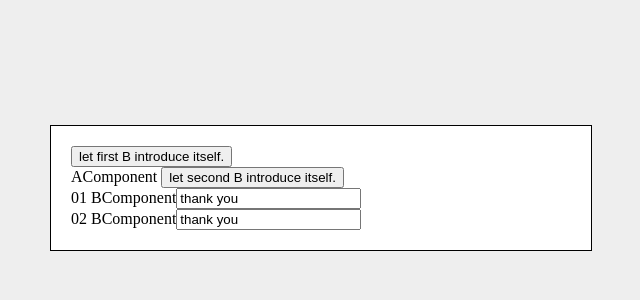
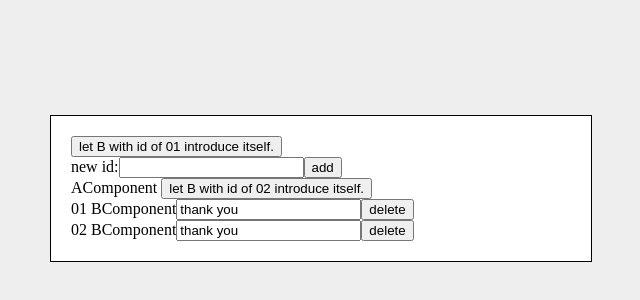
Before and after one commit to Ryo98-SL/react-awesome-api-bridge, a React app: page / in a window 1280 px wide. Shown: the part 212-512 px from the top of the page, without its empty margins (319-959 px from the left). Built offline with nearby package versions, Linux system fonts and the light colour scheme.

Commit message:
fix onInit option and its type

```diff
--- a/src/bridge.tsx
+++ b/src/bridge.tsx
@@ -26,13 +26,13 @@ import {
 const createBridge = <
     A extends APIParams,
 >() => {
-    const output = genOutput<A>()
+    const output = genOutput<A>();
     const currying = <O extends BridgeAPIOptions<A>>(options?: O) => {
-        return genOutput<A, O>(options)
+        return genOutput<A, O>(options);
     };
 
     return Object.assign(currying, output);
-}
+};
 
 export default createBridge;
 
@@ -41,7 +41,7 @@ export default createBridge;
 function genOutput<A extends APIParams,const O extends BridgeAPIOptions<A> = BridgeAPIOptions<A>>(bridgeOptions?: O) {
     const BridgeContext = createContext<RootContextValue<A,O>>(null);
 
-    const initCbMap = new WeakMap<any, OnInit<any, any>[]>();
+    const initCbMap = new WeakMap<any, OnInit<any, boolean>[]>();
 
     function getIsMulti<N extends keyof A>(name: N) {
         return bridgeOptions?.[name]?.isMulti
@@ -129,32 +129,41 @@ function genOutput<A extends APIParams,const O extends BridgeAPIOptions<A> = Bri
     }
 
     function tryToInvoke<N extends keyof A, PAPI extends ResolveAPI<A, O, N>>(name: N, onInit: OnInit<Partial<A[N]>, MapMulti<O, N>> | undefined, api?: PAPI) {
+        function cacheInMap() {
+            if(!onInit) return;
+            const arr = initCbMap.get(api);
+            if (typeof arr === 'undefined') {
+                initCbMap.set(api, [onInit]);
+            } else {
+                arr.push(onInit);
+            }
+        }
+
         if (onInit) {
             const isMulti = getIsMulti(name) ?? false;
             if (api && !isMulti) {
                 (onInit as OnInit<Partial<A[N]>, false>)(api as Partial<A[N]>);
             } else if(api && api.length && isMulti){
                 (onInit as OnInit<Partial<A[N]>, true>)(undefined, api as Partial<A[N]>[]);
-            } else {
-                console.log("=>(bridge.tsx:137) cache", name, api);
-                const arr = initCbMap.get(api);
-                if (typeof arr === 'undefined') {
-                    initCbMap.set(api, [onInit]);
-                } else {
-                    arr.push(onInit);
-                }
             }
+
+            cacheInMap()
+        }
+
+        return () => {
+            initCbMap.delete(api);
         }
     }
 
     const useAPI = <N extends keyof A, >(name: N, hookOptions?: GetAPIHookOptions<A, N, O>) => {
         const {onInit, contextValue: _outerContextValue} = hookOptions || {};
         const contextValue = useFinalContextValue(_outerContextValue);
-        return useMemo(() => {
-            const {_proxy, ref} = _getApiDesc(name, contextValue!.bridge);
-            tryToInvoke(name, onInit, _proxy);
-            return _proxy;
+        const {_proxy, ref} = _getApiDesc(name, contextValue!.bridge);
+
+        useEffect(() => {
+            return tryToInvoke(name, onInit, _proxy)
         }, [name, contextValue]);
+        return _proxy;
     };
 
 
@@ -165,12 +174,17 @@ function genOutput<A extends APIParams,const O extends BridgeAPIOptions<A> = Bri
         const contextValue = useFinalContextValue(_outerContextValue);
         const {ref, _proxy} = useMemo(() => _getApiDesc(name, contextValue!.bridge),[name, contextValue]);
 
-        // const hasInitialized = useRef(false);
-        const {ref: elRef} = useUniqueElementRef(ref);
-        const [hasInitialized, setHasInitialized] = useState(false);
+        const {ref: elRef, _proxy: _elProxy} = useUniqueElementRef(ref);
+        const hasInitialized = useRef(false);
+
+        //init effect ---- start
+        useImperativeHandle(elRef, () => {
+            return api;
+        }, deps);
         useEffect(() => {
-            if(!hasInitialized) return;
-                initCbMap.get(_proxy)?.forEach(cb => {
+            if (!hasInitialized.current) {
+                const callbacks = initCbMap.get(_proxy);
+                callbacks?.forEach(cb => {
                     if(isMulti) {
                         cb(api, _proxy as Partial<A[N]>[])
                     } else {
@@ -178,17 +192,11 @@ function genOutput<A extends APIParams,const O extends BridgeAPIOptions<A> = Bri
                         cb(api);
                     }
                 });
-                initCbMap.delete(_proxy);
 
-
-        }, [hasInitialized]);
-        useImperativeHandle(elRef, () => {
-            if (!hasInitialized) {
-                setHasInitialized(true);
+                hasInitialized.current = true;
             }
-
-            return api;
         }, deps);
+        //init effect ---- end
 
         const getAPI = useCallback(<N1 extends Exclude<keyof A, N>, >(_name: N1) => {
             return _getApiDesc(_name, contextValue.bridge)._proxy;
@@ -224,8 +232,13 @@ function genOutput<A extends APIParams,const O extends BridgeAPIOptions<A> = Bri
                 return _getApiDesc(_name, contextValue.bridge)._proxy;
             }, [contextValue.bridge]);
 
+            const getBoundaryPayload = useCallback(<N1 extends keyof A, >(_name: N1) => {
+                return contextValue.payload;
+            }, [contextValue.payload]);
+
             return {
                 getAPI,
+                getBoundaryPayload
             }
         },
         useBoundaryPayload: (hookOptions?: BaseHookOptions<A,O>) => {
@@ -256,7 +269,7 @@ function genOutput<A extends APIParams,const O extends BridgeAPIOptions<A> = Bri
                 }
 
                 return _api;
-            }, []);
+            }, [contextValue, name]);
         }
     };
 }
@@ -271,31 +284,32 @@ function useHookId(){
 
 function useUniqueElementRef<T>(entity: RefObject<T>[] | RefObject<T>){
     const elRef = useRef<T>(null);
-    const _proxyRef = useRef< RefObject<T> | null>(null)
-
+    const _proxyRef = useRef< RefObject<T> | null>(null);
     useEffect(() => {
         const _proxy = proxyRef(elRef);
-        _proxyRef.current = _proxy;
         if(Array.isArray(entity)) {
             entity.push(_proxy);
         }
 
-        console.log("=>(bridge.tsx:287) t", entity);
         return () => {
-            console.log("=>(bridge.tsx:287) b", entity);
-            if(Array.isArray(entity)) {
-                const deleteIndex = entity.findIndex(r => r === _proxyRef.current);
-                entity.splice(deleteIndex, 1);
-            }
+            clearOldProxyRef(entity, _proxy)
         }
     },[entity]);
 
-
     return {
-        _proxy: _proxyRef.current!,
+        _proxy: _proxyRef.current,
         ref: Array.isArray(entity) ? elRef : entity
     }
 }
+
+const clearOldProxyRef = <T,>(entity: RefObject<T>[] | RefObject<T>, _proxyRef: RefObject<T> | null) => {
+    if(Array.isArray(entity)) {
+        const deleteIndex = entity.findIndex(r => r === _proxyRef);
+        if(deleteIndex > -1) {
+            entity.splice(deleteIndex, 1);
+        }
+    }
+};
 
 function proxyRef <T extends RefObject<any>>(ref: T): T{
     return new Proxy(ref,{
--- a/src/examples/example-multiple.tsx
+++ b/src/examples/example-multiple.tsx
@@ -1,21 +1,16 @@
 import createBridge from "../bridge";
-import {useEffect, useState} from "react";
+import {useEffect, useId, useState} from "react";
 
 
 export default function ExampleMultiple() {
+    const id = useId();
+    const {getAPI} = EMBridge.useTools();
+    const [BIds, setBIds] = useState(['01', '02']);
+    const [newId, setNewId] = useState('');
 
-    const {getAPI} = EMBridge.useTools();
     EMBridge.useAPI('B', { onInit: (api, initialized) => {
-            console.log("=>(example-multiple.tsx:19) api", api);
-
+        console.log("=>(example-multiple.tsx:19) api", api);
         console.log("=>(example-multiple.tsx:11) initialized", initialized.length, initialized);
-        // const B1Api = initialized.find((api) => {
-        //     console.log("=>(example-multiple.tsx:12) api", api);
-        //     return api.id === '01'
-        // });
-        // if(B1Api) {
-        //     console.log("B1Api has been init");
-        // }
     }})
 
 
@@ -23,21 +18,51 @@ export default function ExampleMultiple() {
         <button onClick={() => {
             getAPI('B').find(({id}) => id === '01')?.introduce?.();
         }}>
-            let first B introduce itself.
+            let B with id of 01 introduce itself.
         </button>
+
+        <div>
+            <label>
+                new id:
+                <input value={newId}
+                       onKeyUp={(e) => {
+                           if(BIds.includes(newId) || e.key !== 'Enter') return;
+                            setBIds([...BIds, newId])
+                       }}
+                       onChange={(e) => setNewId(e.target.value)}/></label>
+            <button onClick={() => {
+                if(BIds.includes(newId)) return;
+                setBIds([...BIds, newId])
+            }}
+
+            >
+                add
+            </button>
+        </div>
         <AComponent/>
-        <BComponent id={'01'}/>
-        <BComponent id={'02'}/>
+
+        {
+            BIds.map((id) => {
+                return <BComponent key={id}
+                                   onDelete={() => {
+                                       setBIds(BIds.filter(_i => _i !== id))
+                                   }}
+                                   id={id}/>
+            })
+        }
     </div>
 }
 
 function AComponent(){
     const {getAPI} = EMBridge.useTools();
+    const id = useId();
+
     EMBridge.useRegister('A', {
         sing(){
-            console.log("A: sing",);
+            console.log("A: sing");
         }
     });
+
     return <div>
         AComponent <button onClick={() => {
         const secondB = getAPI('B').find((api) => {
@@ -45,11 +70,16 @@ function AComponent(){
             return id === '02'
         });
         secondB?.introduce?.();
-    }}>let second B introduce itself.</button>
+    }}> let B with id of 02 introduce itself.</button>
     </div>
 }
 
-function BComponent(props: {id: string}){
+interface BComponentProps {
+    onDelete: () => void;
+    id: string
+}
+
+function BComponent(props: BComponentProps){
     const {id} = props;
     const [otherDesc, setOtherDesc] = useState('thank you');
 
@@ -63,6 +93,7 @@ function BComponent(props: {id: string}){
     return <div>
         {id} BComponent
         <input value={otherDesc} onChange={(e) => setOtherDesc(e.target.value)}/>
+        <button onClick={props.onDelete}>delete</button>
     </div>
 }
 
--- a/src/index.tsx
+++ b/src/index.tsx
@@ -5,10 +5,13 @@ import {StrictMode} from "react";
 
 const root = createRoot(document.getElementById('app')!);
 root.render(
+    <>
         <StrictMode>
             <div style={{height: '100vh', width: '100vw', flexFlow: 'column', gap: 20, display: 'flex', alignItems: 'center', justifyContent: 'center'}}>
                 {/*<Example1/>*/}
                 <ExampleMultiple/>
             </div>
         </StrictMode>
+    </>
+
 );
--- a/src/types.d.ts
+++ b/src/types.d.ts
@@ -43,7 +43,7 @@ type Payload = any;
 type APIParams = Record<string, any>;
 
 export type GetAPIHookOptions<A extends APIParams, N extends keyof A, O extends BridgeAPIOptions<A>> = {
-        onInit?: OnInit<Partial<A[N]>, MapMulti<O, N>>
+        onInit?:  ConditionByIsMulti< O, N, OnInit<Partial<A[N]>, true>, OnInit<Partial<A[N]>, false> >
     }
     & BaseHookOptions<A, O>;
 
```
Also changed, not shown: src/examples/example1.tsx (+10 -4 lines). Lines whose indentation alone changed are shown as unchanged.
